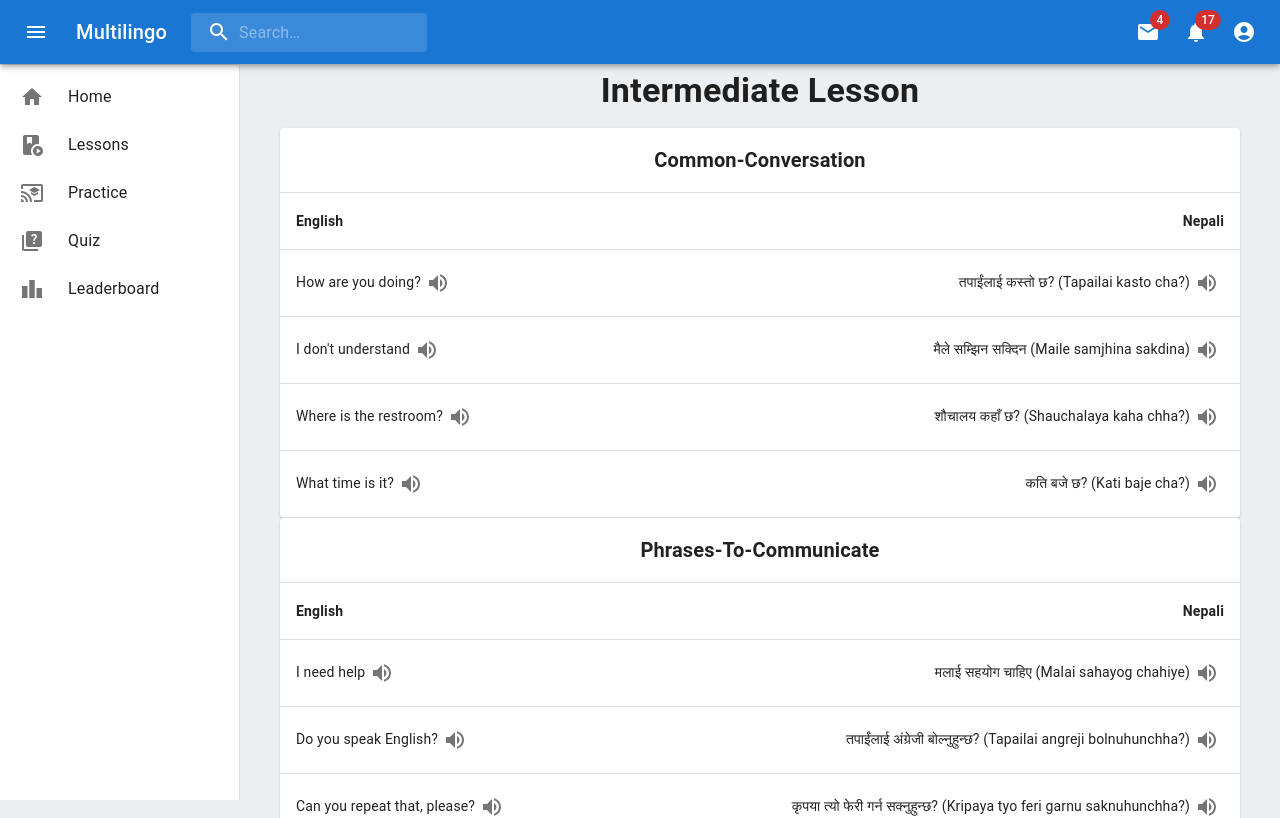
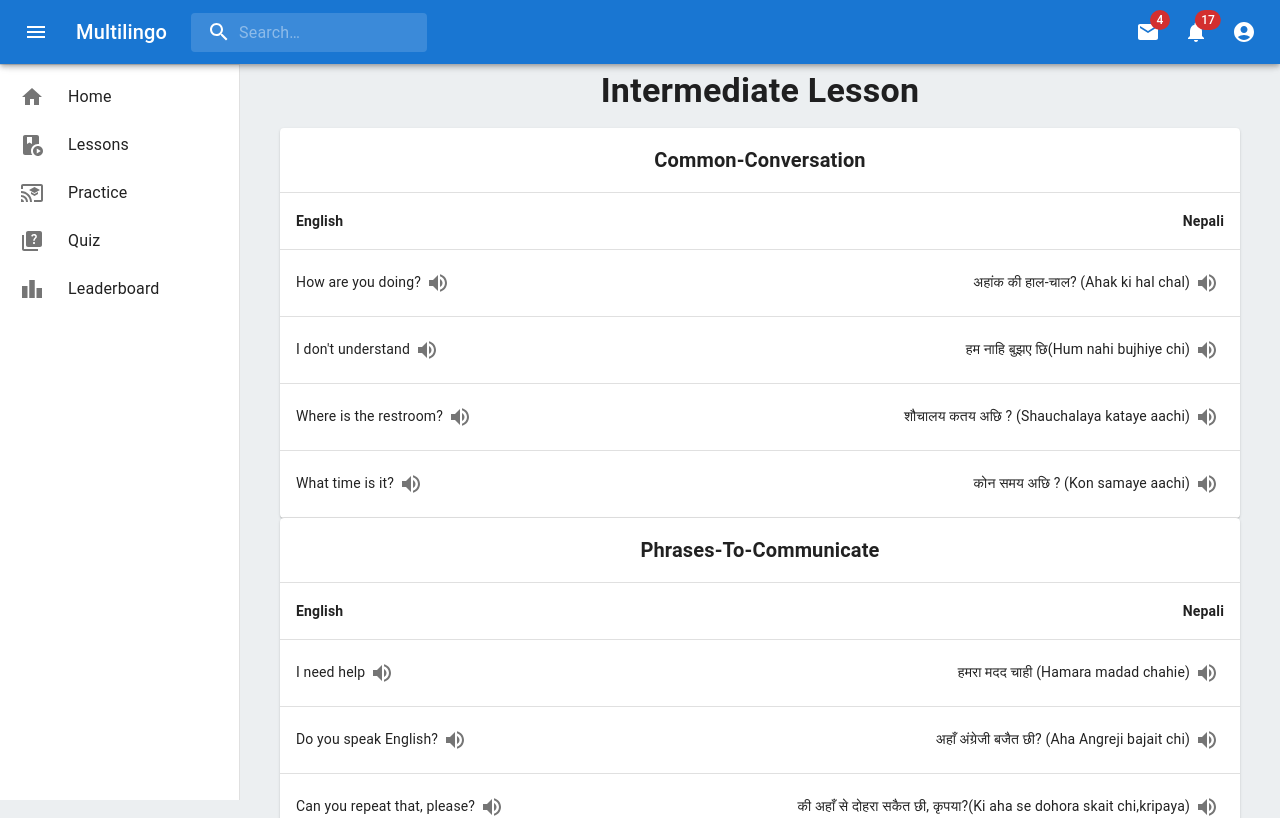
Before and after one commit to sristhilamichhane/multilingo, a React (Vite) app in the folder frontend/: page /intermediateLesson in a window 1280 px wide. Shown: the top 818 px of the page. Built offline with nearby package versions, Linux system fonts and the light colour scheme; no server answers; what react-swipeable-views-utils would draw is missing.

Commit message:
docs: :memo: Changing Nepali to maithili manually

```diff
--- a/frontend/src/components/Lessons/BasicLesson.jsx
+++ b/frontend/src/components/Lessons/BasicLesson.jsx
@@ -36,17 +36,17 @@ const BasicLesson = () => {
       title: "Greetings",
       words: [
         { english: "Hello", nepali: "नमस्ते (Namaste)" },
-        { english: "Thank you", nepali: "धन्यवाद (Dhanyabad)" },
-        { english: "Goodbye", nepali: "बिदाई (Bidai)" },
+        { english: "Thank you", nepali: "अहां कें धन्यवाद(Aha k dhanewad)" },
+        { english: "Goodbye", nepali: "अलविदा(Aalbida)" },
       ],
     },
     {
       title: "Basics",
       words: [
         { english: "Please", nepali: "कृपया (Kripaya)" },
-        { english: "Sorry", nepali: "माफ गर्नुहोस् (Maaf garnuhos)" },
-        { english: "Yes", nepali: "हो (Ho)" },
-        { english: "No", nepali: "होइन (Hoina)" },
+        { english: "Sorry", nepali: "माफ क दिय(Maaf ka diya)" },
+        { english: "Yes", nepali: "हँ (Han)" },
+        { english: "No", nepali: "नहि (nah)" },
       ],
     },
     {
@@ -54,23 +54,23 @@ const BasicLesson = () => {
       words: [
         {
           english: "How are you?",
-          nepali: "तपाईंलाई कस्तो छ? (Tapailai kasto cha?)",
+          nepali: "अहांक कोना छी? (Ahak kona chi)",
         },
-        { english: "I'm fine", nepali: "म ठिकाइ छु (Ma thikai chu)" },
+        { english: "I'm fine", nepali: "हम ठीक छी(Hum thik chi)" },
         {
           english: "What is your name?",
-          nepali: "तपाईंको नाम के हो? (Tapainko naam ke ho?)",
+          nepali: "अहांक नाम की छी?(Ahak nam ki chi)",
         },
         {
           english: "My name is...",
-          nepali: "मेरो नाम ... हो (Mero naam ... ho)",
+          nepali: "हमर नाम थिक.. (hamar nam thik...)",
         },
       ],
     },
     {
       title: "Polite Phrases",
       words: [
-        { english: "Excuse me", nepali: "क्षमा पर्नुहोस् (Kshama parnuhos)" },
+        { english: "Excuse me", nepali: "क्षक्षमा करु (Kshama karu)" },
         // Add more words here
       ],
     },
--- a/frontend/src/components/Lessons/IntermediateLesson.jsx
+++ b/frontend/src/components/Lessons/IntermediateLesson.jsx
@@ -36,17 +36,20 @@ const IntermediateLesson = () => {
       words: [
         {
           english: "How are you doing?",
-          nepali: "तपाईंलाई कस्तो छ? (Tapailai kasto cha?)",
+          nepali: "अहांक की हाल-चाल? (Ahak ki hal chal)",
         },
         {
           english: "I don't understand",
-          nepali: "मैले सम्झिन सक्दिन (Maile samjhina sakdina)",
+          nepali: "हम नाहि बुझए छि(Hum nahi bujhiye chi)",
         },
         {
           english: "Where is the restroom?",
-          nepali: "शौचालय कहाँ छ? (Shauchalaya kaha chha?)",
+          nepali: "शौचालय कतय अछि ? (Shauchalaya kataye aachi)",
         },
-        { english: "What time is it?", nepali: "कति बजे छ? (Kati baje cha?)" },
+        {
+          english: "What time is it?",
+          nepali: "कोन समय अछि ? (Kon samaye aachi)",
+        },
         // Add more words here
       ],
     },
@@ -55,17 +58,16 @@ const IntermediateLesson = () => {
       words: [
         {
           english: "I need help",
-          nepali: "मलाई सहयोग चाहिए (Malai sahayog chahiye)",
+          nepali: "हमरा मदद चाही (Hamara madad chahie)",
         },
         {
           english: "Do you speak English?",
-          nepali:
-            "तपाईंलाई अंग्रेजी बोल्नुहुन्छ? (Tapailai angreji bolnuhunchha?)",
+          nepali: "अहाँ अंग्रेजी बजैत छी? (Aha Angreji bajait chi)",
         },
         {
           english: "Can you repeat that, please?",
           nepali:
-            "कृपया त्यो फेरी गर्न सक्नुहुन्छ? (Kripaya tyo feri garnu saknuhunchha?)",
+            "की अहाँ से दोहरा सकैत छी, कृपया?(Ki aha se dohora skait chi,kripaya)",
         },
         {
           english: "Where is the nearest bank?",
```
